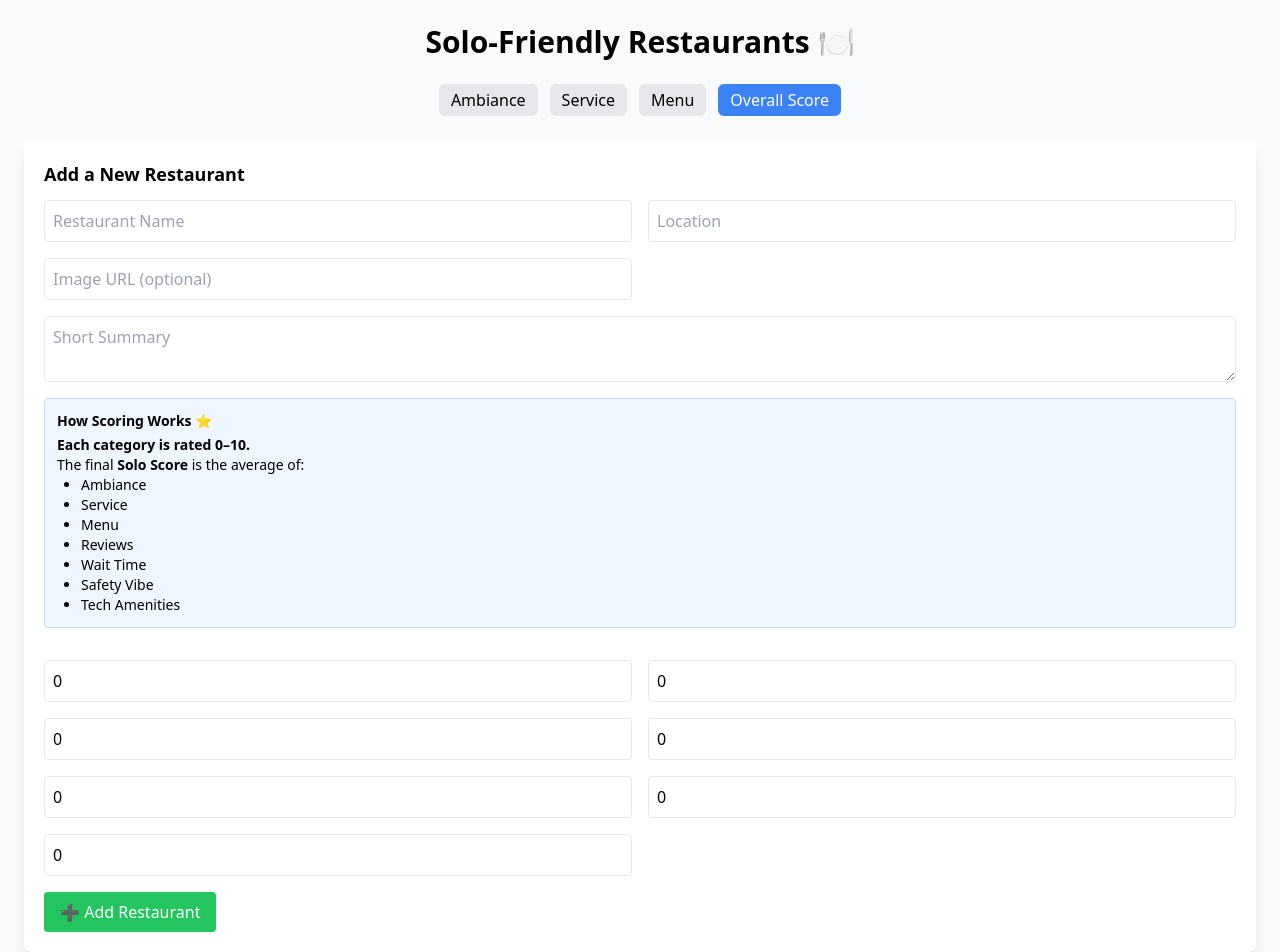
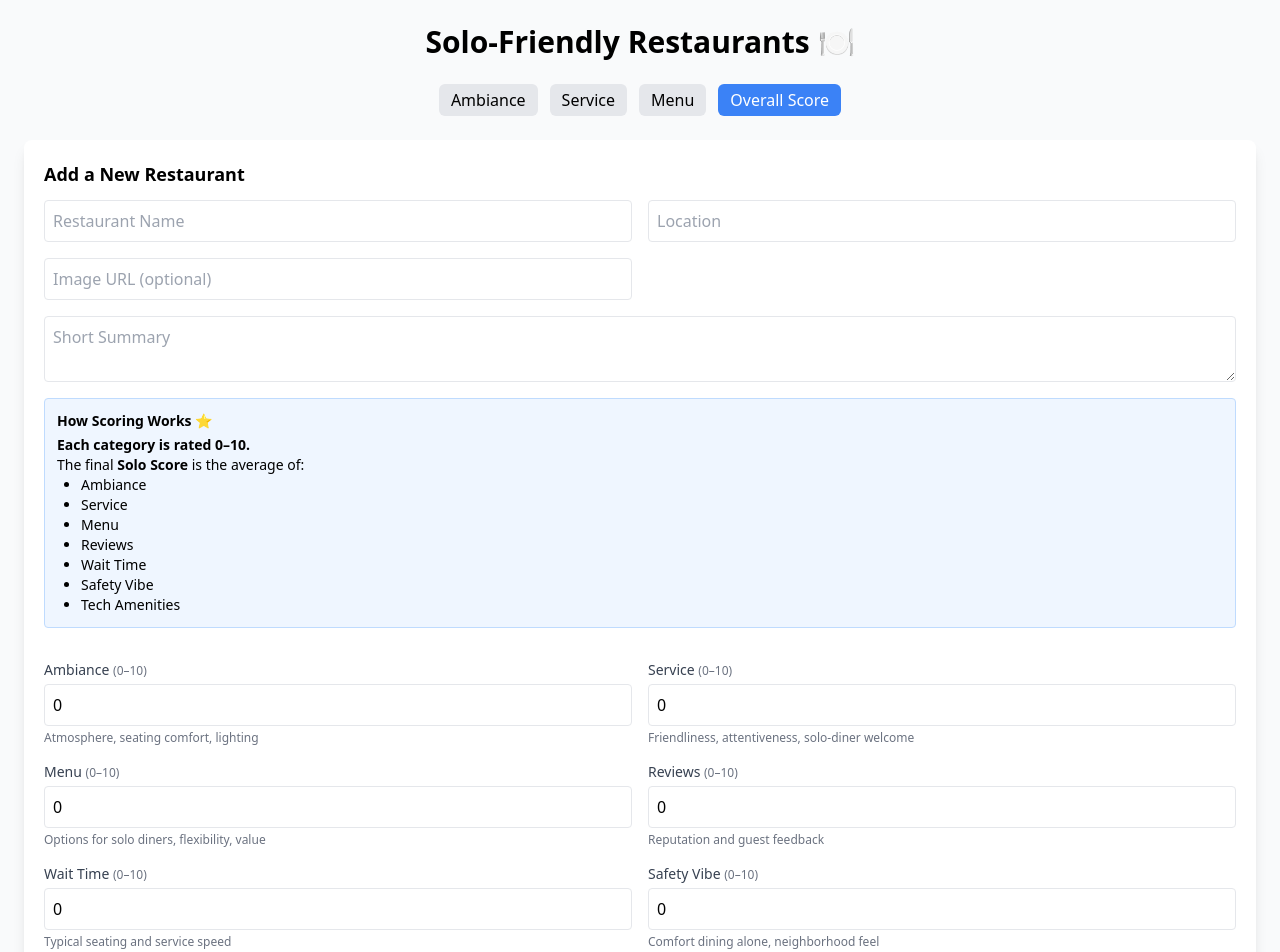
Before and after one commit to psasaslsask/solodiningconnect, a React (Create React App) app: page /restaurants in a window 1280 px wide. Shown: the top 952 px of the page. Built offline with nearby package versions, Linux system fonts and the light colour scheme; no server answers; sample sign-in values are in the browser's storage.

Commit message:
Clarify category scoring inputs on restaurant form

```diff
--- a/src/pages/RestaurantList.jsx
+++ b/src/pages/RestaurantList.jsx
@@ -39,6 +39,44 @@ export default function RestaurantList() {
     },
     soloScore: 0,
   });
+
+  const categoryFields = [
+    {
+      key: "ambiance",
+      label: "Ambiance",
+      description: "Atmosphere, seating comfort, lighting",
+    },
+    {
+      key: "service",
+      label: "Service",
+      description: "Friendliness, attentiveness, solo-diner welcome",
+    },
+    {
+      key: "menu",
+      label: "Menu",
+      description: "Options for solo diners, flexibility, value",
+    },
+    {
+      key: "reviews",
+      label: "Reviews",
+      description: "Reputation and guest feedback",
+    },
+    {
+      key: "wait_time",
+      label: "Wait Time",
+      description: "Typical seating and service speed",
+    },
+    {
+      key: "safety_vibe",
+      label: "Safety Vibe",
+      description: "Comfort dining alone, neighborhood feel",
+    },
+    {
+      key: "tech_amenities",
+      label: "Tech Amenities",
+      description: "Wi‑Fi, outlets, payment tech",
+    },
+  ];
 
   useEffect(() => {
     setRestaurants(restaurantsData);
@@ -214,18 +252,23 @@ export default function RestaurantList() {
             </ul>
           </div>
 
-          {Object.keys(newRestaurant.category).map((cat) => (
+          {categoryFields.map(({ key, label, description }) => (
+            <label key={key} className="flex flex-col gap-1">
+              <span className="text-sm font-medium text-gray-700">
+                {label} <span className="text-xs text-gray-500">(0–10)</span>
+              </span>
               <input
-              key={cat}
-              name={cat}
+                name={key}
                 type="number"
                 min="0"
                 max="10"
-              value={newRestaurant.category[cat]}
+                value={newRestaurant.category[key]}
                 onChange={handleInputChange}
-              placeholder={`${cat} (0–10)`}
+                placeholder={`Score for ${label}`}
                 className="border rounded p-2"
               />
+              <span className="text-xs text-gray-500">{description}</span>
+            </label>
           ))}
         </div>
 
```
Lines whose indentation alone changed are shown as unchanged.
